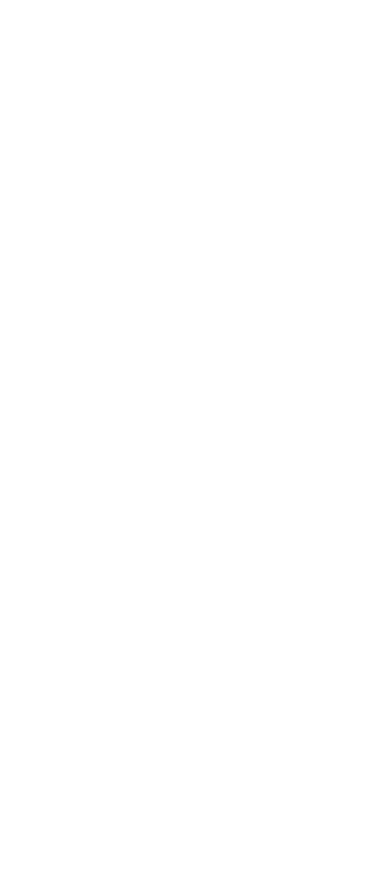
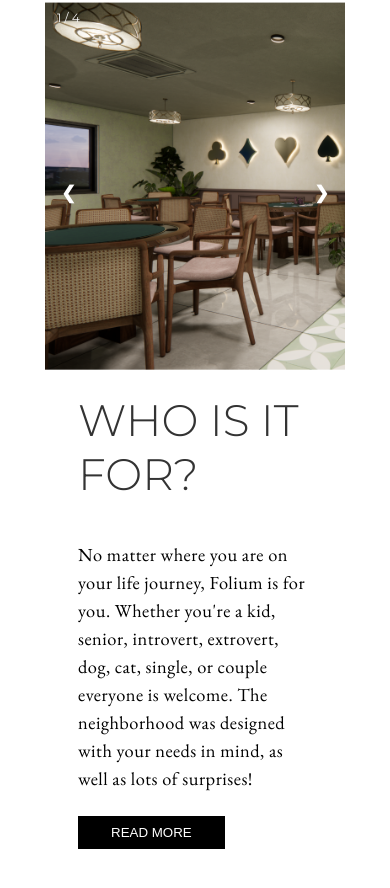
Before and after one commit to bharathsampangi/folium, a Next.js app: page / in a window 390 px wide. Shown: the part 2258-3146 px from the top of the page. Before the commit the page ends 2260 px from the top, so only its background shows below. Built offline with nearby package versions, Linux system fonts and the light colour scheme.

Commit message:
who responsive

```diff
--- a/components/location/styles/Location.module.css
+++ b/components/location/styles/Location.module.css
@@ -85,6 +85,6 @@
     }
 
     .locationInnerBox {
-        width: 80%;
+        width: 60%;
     }
 }
--- a/components/main/Main.js
+++ b/components/main/Main.js
@@ -14,7 +14,7 @@ const Main = () => {
             <Navbar />
             <Hero />
             <Location />
-            {/* <Who /> */}
+            <Who />
             {/* <Preview /> */}
             {/* <Welcome /> */}
             {/* <Experience /> */}
--- a/components/who/Who.js
+++ b/components/who/Who.js
@@ -57,14 +57,16 @@ export default function Who() {
                 <br />
             </div>
             <div className={styles.textBox}>
-                <div className={styles.header}>Who is it for?</div>
-                <p className={styles.textItem}>
-                    Folium is for everyone, no matter where they are in the journey of life.
-                    Kids, seniors, introverts, extroverts, dogs, cats, singles, couples – everyone
-                    will feel right at home. We have anticipated all of your needs in designing
-                    the neighborhood and thrown in a lot of surprises as well!
-                </p>
-                <button className={styles.listButton}>Read More</button>
+                <div className={styles.textBoxInner}>
+                    <div className={styles.header}>Who is it for?</div>
+                    <p className={styles.textItem}>
+                        No matter where you are on your life journey, Folium is for you.
+                        Whether you're a kid, senior, introvert, extrovert, dog, cat, single, or couple
+                        everyone is welcome. The neighborhood was designed with your
+                        needs in mind, as well as lots of surprises!
+                    </p>
+                    <button className={styles.listButton}>Read More</button>
+                </div>
             </div>
         </section>
     )
--- a/components/who/styles/Who.module.css
+++ b/components/who/styles/Who.module.css
@@ -1,5 +1,6 @@
 .container {
     display: flex;
+    flex-direction: column;
     margin: 5rem 0;
 }
 
@@ -11,9 +12,13 @@
     font-family: 'EBGaramond', sans-serif;
     color: inherit;
     line-height: 1.75rem;
-    width: 60%;
     font-size: 1.15rem;
     letter-spacing: .5px;
+}
+
+.textBoxInner {
+    width: 60%;
+    margin: 0 auto;
 }
 
 .display {
@@ -32,7 +37,7 @@
 .slideshowContainer {
     max-width: 300px;
     position: relative;
-    margin: auto;
+    margin: 0 auto;
 }
 
 /* Hide the images by default */
@@ -133,3 +138,10 @@
     color: #fff;
     margin-top: 1.5rem;
 }
+
+@media screen and (min-width: 768px) {
+    .container {
+        display: flex;
+        flex-direction: row;
+    }
+}
```
